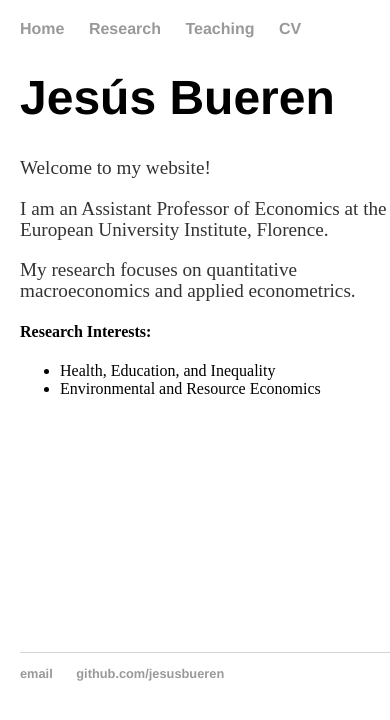
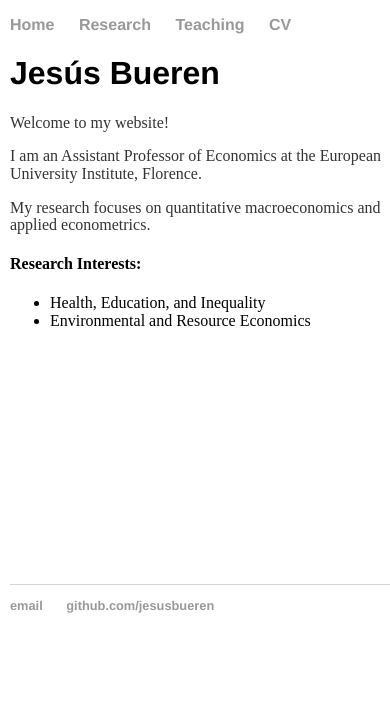
Before and after one commit to jesusbueren/jesusbueren.github.io, a Jekyll site: the page built from index.html, in a window 390 px wide. Shown: the top 720 px of the page. Built offline with Jekyll 4.4.1, drawn with Linux system fonts in a browser that asks for light colours.

Commit message:
Update main.css

```diff
--- a/css/main.css
+++ b/css/main.css
@@ -53,7 +53,13 @@
 @media only screen and (max-width: 600px) {
     body {
         width: 100%;
-        margin: 20px;
+        margin: 10px;
+    }
+    h1 {
+        font-size: 2em;
+    }
+    p {
+        font-size: 1em;
     }
     .right-image {
         display: none !important;
```
